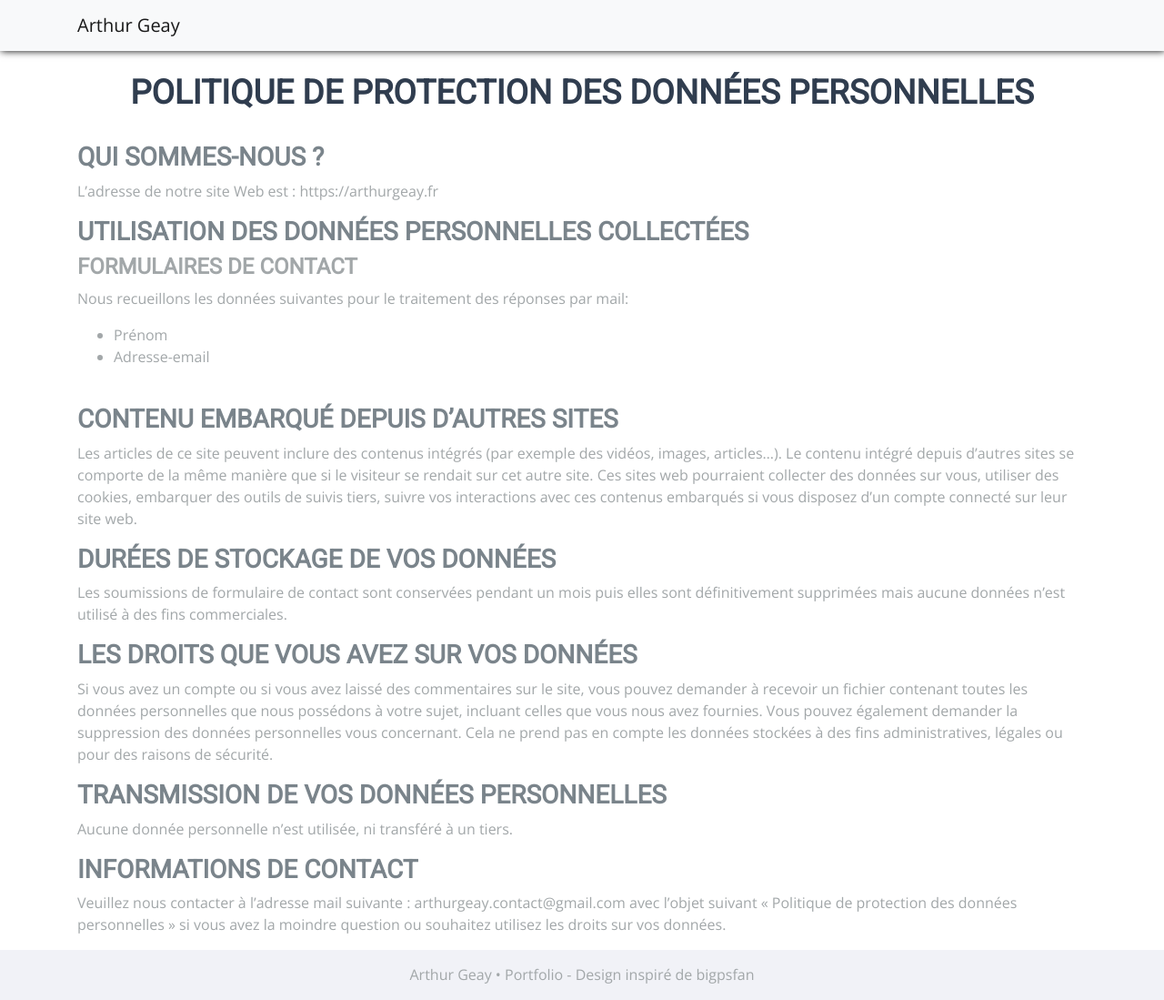
After one commit to arthurgeay/portfolio, a PHP site: page /politique-protection-donnees-personnelles.html in a window 1280 px wide. The commit adds this page. Shown: the whole page at 91% size. Run offline with PHP 8.4, Linux system fonts and the light colour scheme.

Commit message:
Ajout politique de protection des données personnelles

```diff
--- a/css/main.css
+++ b/css/main.css
@@ -4,6 +4,17 @@
 .overflow-x
 {
   overflow-x: hidden;
+}
+
+body
+{
+  min-height: 100vh;
+  display: flex;
+  flex-direction: column;
+}
+
+.container {
+  flex-grow: 1;
 }
 
 body,a
--- a/index.php
+++ b/index.php
@@ -471,7 +471,7 @@ require_once('parameters.php');
       <footer class="container-fluid">
         <div class="row">
           <div class="col-md-12">
-            <p class="text-center"><a href="index.php">Arthur Geay • Portfolio</a> - <a href="mentions-legales.html">Mentions légales</a></p>
+            <p class="text-center"><a href="index.php">Arthur Geay • Portfolio</a> - <a href="mentions-legales.html">Mentions légales</a> - <a href="politique-protection-donnees-personnelles.html">Politique de protection des données personnelles</a></p>
           </div>
         </div>
       </footer>
--- /dev/null
+++ b/politique-protection-donnees-personnelles.html
@@ -0,0 +1,73 @@
+<!DOCTYPE html>
+<html lang="fr">
+  <head>
+    <meta charset="UTF-8">
+    <meta name="viewport" content="width=device-width, initial-scale=1.0">
+    <meta http-equiv="X-UA-Compatible" content="ie=edge">
+    <meta name="description" content="Arthur Geay. Développeur web PHP/Symfony & Chef de projet">
+    <meta name="keywords" content="developpeur, web, developpeur web, arthur geay, Arthur Geay, php, sql, symfony, javascript, bootstrap, gestion de projet, freelance">
+    <link rel="icon" href="img/favicon.png" />
+    <link rel="stylesheet" href="https://maxcdn.bootstrapcdn.com/bootstrap/4.0.0/css/bootstrap.min.css" integrity="sha384-Gn5384xqQ1aoWXA+058RXPxPg6fy4IWvTNh0E263XmFcJlSAwiGgFAW/dAiS6JXm" crossorigin="anonymous">
+    <link href="https://fonts.googleapis.com/css?family=Open+Sans|Roboto" rel="stylesheet">
+    <link rel="stylesheet" href="css/main.css">
+    <title>Politique de protection des données personnelles - Arthur Geay</title>
+  </head>
+  <body id="page-top" class="overflow-x">
+      <header>
+          <nav class="navbar navbar-expand-lg navbar-light bg-light fixed-top" id="mainNav">
+            <div class="container">
+              <a class="navbar-brand" href="index.php">Arthur Geay</a>
+              <button class="navbar-toggler" type="button" data-toggle="collapse" data-target="#navbarSupportedContent" aria-controls="navbarSupportedContent" aria-expanded="false" aria-label="Toggle navigation">
+                <span class="navbar-toggler-icon"></span>
+              </button>
+
+
+            </div>
+          </nav>
+
+      </header>
+
+      <div class="container">
+        <div class="row">
+          <section id="policy-privacy" class="col-md-12">
+          <h2 class="text-center">POLITIQUE DE PROTECTION DES DONNÉES PERSONNELLES</h2><br />
+          <h3>QUI SOMMES-NOUS ?</h3>
+          <p>L’adresse de notre site Web est : https://arthurgeay.fr</p>
+
+          <h3>UTILISATION DES DONNÉES PERSONNELLES COLLECTÉES</h3>
+          <h4>FORMULAIRES DE CONTACT</h4>
+          <p>Nous recueillons les données suivantes pour le traitement des réponses par mail:</p>
+          <ul>
+            <li>Prénom</li>
+            <li>Adresse-email</li>
+          </ul>
+
+          <h3>CONTENU EMBARQUÉ DEPUIS D’AUTRES SITES</h3>
+          <p>Les articles de ce site peuvent inclure des contenus intégrés (par exemple des vidéos, images, articles…). Le contenu intégré depuis d’autres sites se comporte de la même manière que si le visiteur se rendait sur cet autre site.
+          Ces sites web pourraient collecter des données sur vous, utiliser des cookies, embarquer des outils de suivis tiers, suivre vos interactions avec ces contenus embarqués si vous disposez d’un compte connecté sur leur site web.</p>
+
+          <h3>DURÉES DE STOCKAGE DE VOS DONNÉES</h3>
+          <p>Les soumissions de formulaire de contact sont conservées pendant un mois puis elles sont définitivement supprimées mais aucune données n’est utilisé à des fins commerciales.</p>
+
+          <h3>LES DROITS QUE VOUS AVEZ SUR VOS DONNÉES</h3>
+          <p>Si vous avez un compte ou si vous avez laissé des commentaires sur le site, vous pouvez demander à recevoir un fichier contenant toutes les données personnelles que nous possédons à votre sujet, incluant celles que vous nous avez fournies. Vous pouvez également demander la suppression des données personnelles vous concernant.
+          Cela ne prend pas en compte les données stockées à des fins administratives, légales ou pour des raisons de sécurité.</p>
+
+          <h3>TRANSMISSION DE VOS DONNÉES PERSONNELLES</h3>
+          <p>Aucune donnée personnelle n’est utilisée, ni transféré à un tiers.</p>
+
+          <h3>INFORMATIONS DE CONTACT</h3>
+          <p>Veuillez nous contacter à l’adresse mail suivante : arthurgeay.contact@gmail.com avec l’objet suivant « Politique de protection des données personnelles » si vous avez la moindre question ou souhaitez utilisez les droits sur vos données.</p>
+          </section>
+        </div>
+      </div>
+
+      <footer class="container-fluid">
+        <div class="row">
+          <div class="col-md-12">
+            <p class="text-center"><a href="index.php">Arthur Geay • Portfolio</a> - Design inspiré de <a href="https://themeforest.net/item/md-resume-psd-template/7640505?s_rank=1">bigpsfan</a></p>
+          </div>
+        </div>
+      </footer>
+  </body>
+</html>
```
